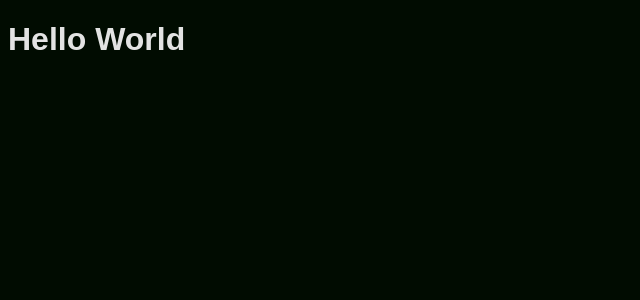
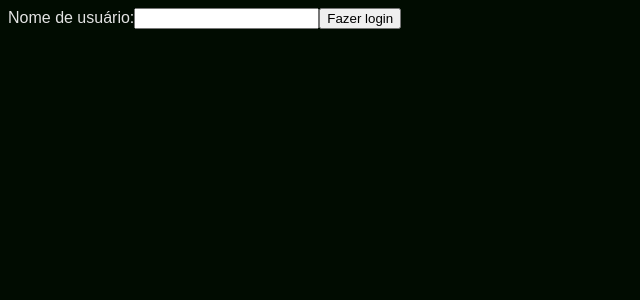
Before and after one commit to EwertonSolitto/FutStats, a Next.js app: page / in a window 1280 px wide. Shown: the top 300 px of the page, without its empty margins (0-640 px from the left). Built offline with nearby package versions, Linux system fonts and the light colour scheme; a web font is replaced by a local one.

Commit message:
feat(home): create a simple form to log in

```diff
--- a/package.json
+++ b/package.json
@@ -11,13 +11,13 @@
   },
   "dependencies": {
     "eslint": "8.40.0",
-    "eslint-config-next": "13.4.3",
     "next": "13.4.3",
     "react": "18.2.0",
     "react-dom": "18.2.0"
   },
   "devDependencies": {
-    "cz-conventional-changelog": "^3.3.0"
+    "cz-conventional-changelog": "^3.3.0",
+    "eslint-config-next": "^13.4.3"
   },
   "config": {
     "commitizen": {
--- a/src/app/layout.js
+++ b/src/app/layout.js
@@ -8,15 +8,15 @@ const comme = Comme({
 })
 
 export const metadata = {
-  title: 'Create Next App',
-  description: 'Generated by create next app',
+  title: 'Football API',
 }
 
-
-export default function RootLayout({ children }) {
+export default async function RootLayout({ children }) {
   return (
     <html lang="en">
-      <body className={comme.className}>{children}</body>
+      <body className={comme.className}>
+        {children}
+      </body>
     </html>
   )
 }
--- /dev/null
+++ b/src/app/main/page.js
@@ -0,0 +1,5 @@
+export default function About() {
+  return (
+    <h1>Main page</h1>
+  )
+}
--- a/src/app/page.js
+++ b/src/app/page.js
@@ -1,7 +1,26 @@
-export default function Home() {
+'use client'
+import { useState } from 'react';
+
+export default function LoginForm() {
+  const [username, setUsername] = useState('');
+
+  const handleLogin = (e) => {
+    e.preventDefault();
+
+    window.location.href =  '/main';
+  };
+
   return (
-    <main>
-      <h1>Hello World</h1>
-    </main>
-  )
+    <form onSubmit={handleLogin}>
+      <label>
+        Nome de usuário:
+        <input
+          type="text"
+          value={username}
+          onChange={(e) => setUsername(e.target.value)}
+        />
+      </label>
+      <button type="submit">Fazer login</button>
+    </form>
+  );
 }
```
Also changed, not shown: 1 other file (tests, documents, lock files or other folders).
